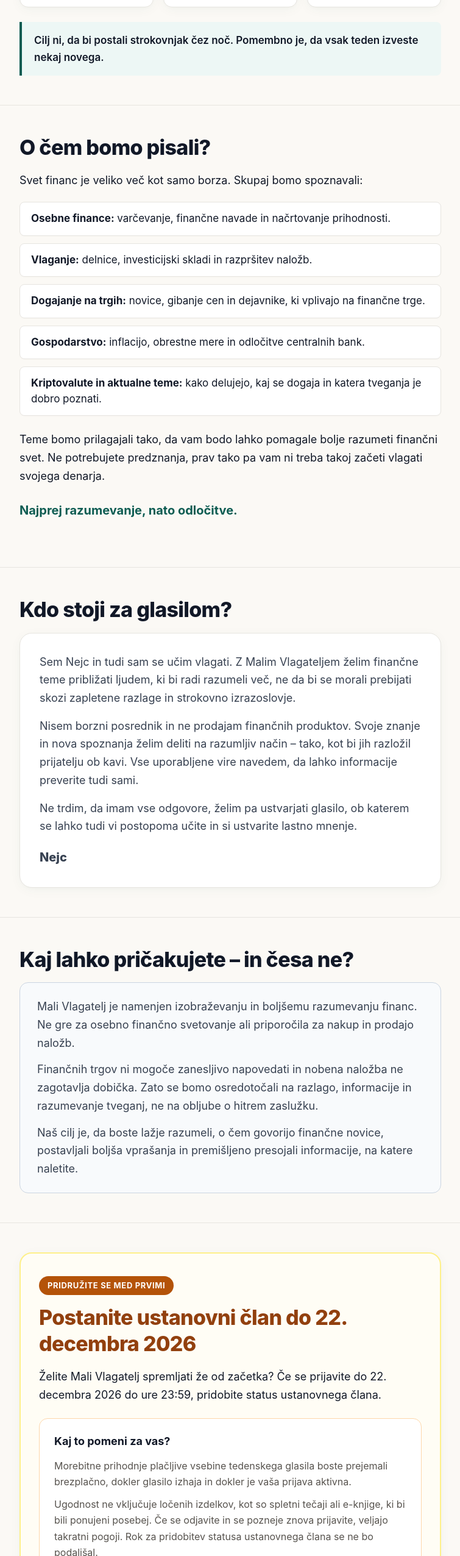
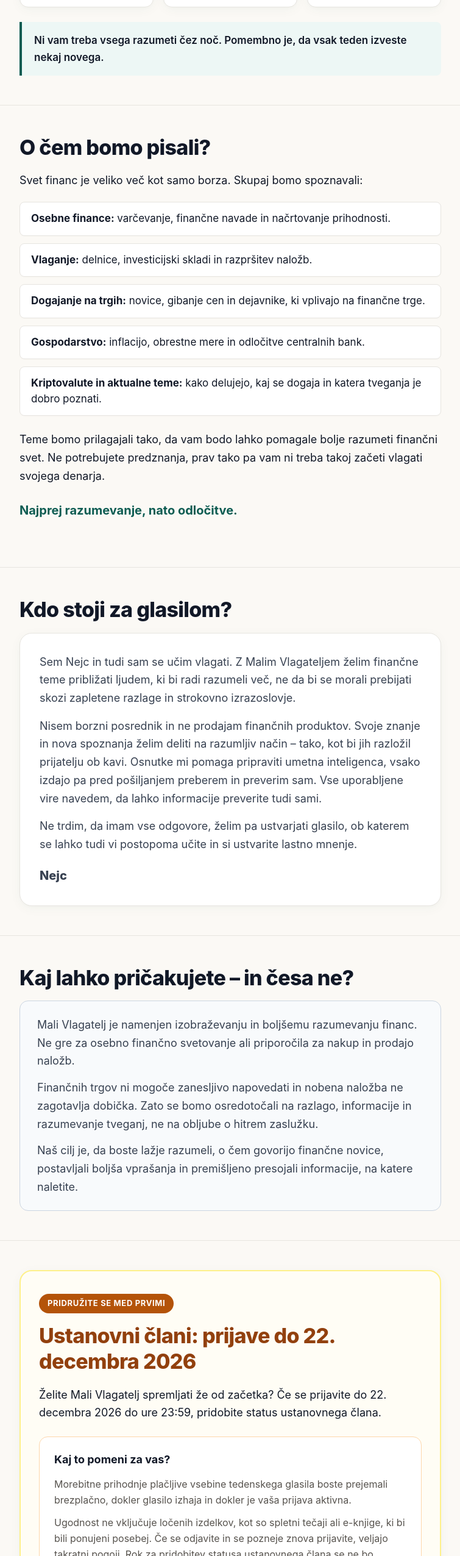
Before and after one commit to malivlag/malivlagatelj, a plain HTML site: page index.html in a window 1280 px wide. Shown: the part 1693-4245 px from the top of the page at 61% size, without its empty margins (262-1017 px from the left). Drawn offline with Linux system fonts and the light colour scheme.

Commit message:
Add files via upload

```diff
--- a/index.html
+++ b/index.html
@@ -575,7 +575,7 @@
       </div>
 
       <div class="callout-box">
-        <p>Cilj ni, da bi postali strokovnjak čez noč. Pomembno je, da vsak teden izveste nekaj novega.</p>
+        <p>Ni vam treba vsega razumeti čez noč. Pomembno je, da vsak teden izveste nekaj novega.</p>
       </div>
     </div>
   </section>
@@ -606,7 +606,7 @@
       <h2>Kdo stoji za glasilom?</h2>
       <div class="author-container">
         <p>Sem Nejc in tudi sam se učim vlagati. Z Malim Vlagateljem želim finančne teme približati ljudem, ki bi radi razumeli več, ne da bi se morali prebijati skozi zapletene razlage in strokovno izrazoslovje.</p>
-        <p>Nisem borzni posrednik in ne prodajam finančnih produktov. Svoje znanje in nova spoznanja želim deliti na razumljiv način – tako, kot bi jih razložil prijatelju ob kavi. Vse uporabljene vire navedem, da lahko informacije preverite tudi sami.</p>
+        <p>Nisem borzni posrednik in ne prodajam finančnih produktov. Svoje znanje in nova spoznanja želim deliti na razumljiv način – tako, kot bi jih razložil prijatelju ob kavi. Osnutke mi pomaga pripraviti umetna inteligenca, vsako izdajo pa pred pošiljanjem preberem in preverim sam. Vse uporabljene vire navedem, da lahko informacije preverite tudi sami.</p>
         <p>Ne trdim, da imam vse odgovore, želim pa ustvarjati glasilo, ob katerem se lahko tudi vi postopoma učite in si ustvarite lastno mnenje.</p>
         <p class="signature">Nejc</p>
       </div>
@@ -630,7 +630,7 @@
     <div class="wrap">
       <div class="founding-card">
         <span class="founding-badge">Pridružite se med prvimi</span>
-        <h2>Postanite ustanovni član do 22. decembra 2026</h2>
+        <h2>Ustanovni člani: prijave do 22. decembra 2026</h2>
         <p>Želite Mali Vlagatelj spremljati že od začetka? Če se prijavite do 22. decembra 2026 do ure 23:59, pridobite status ustanovnega člana.</p>
 
         <div class="founding-details">
@@ -682,7 +682,7 @@
     <div class="wrap">
       <div class="cta-section">
         <h2>Mali Vlagatelj – investiranje, ne kompliciranje.</h2>
-        <a class="button" href="#prijava">Želim prejemati novice Malega Vlagatelja</a>
+        <a class="button" href="#prijava">Želim prejemati Mali Vlagatelj</a>
         <p class="micro">Brezplačno tedensko glasilo. Odjava kadar koli z enim klikom.</p>
       </div>
     </div>
```
